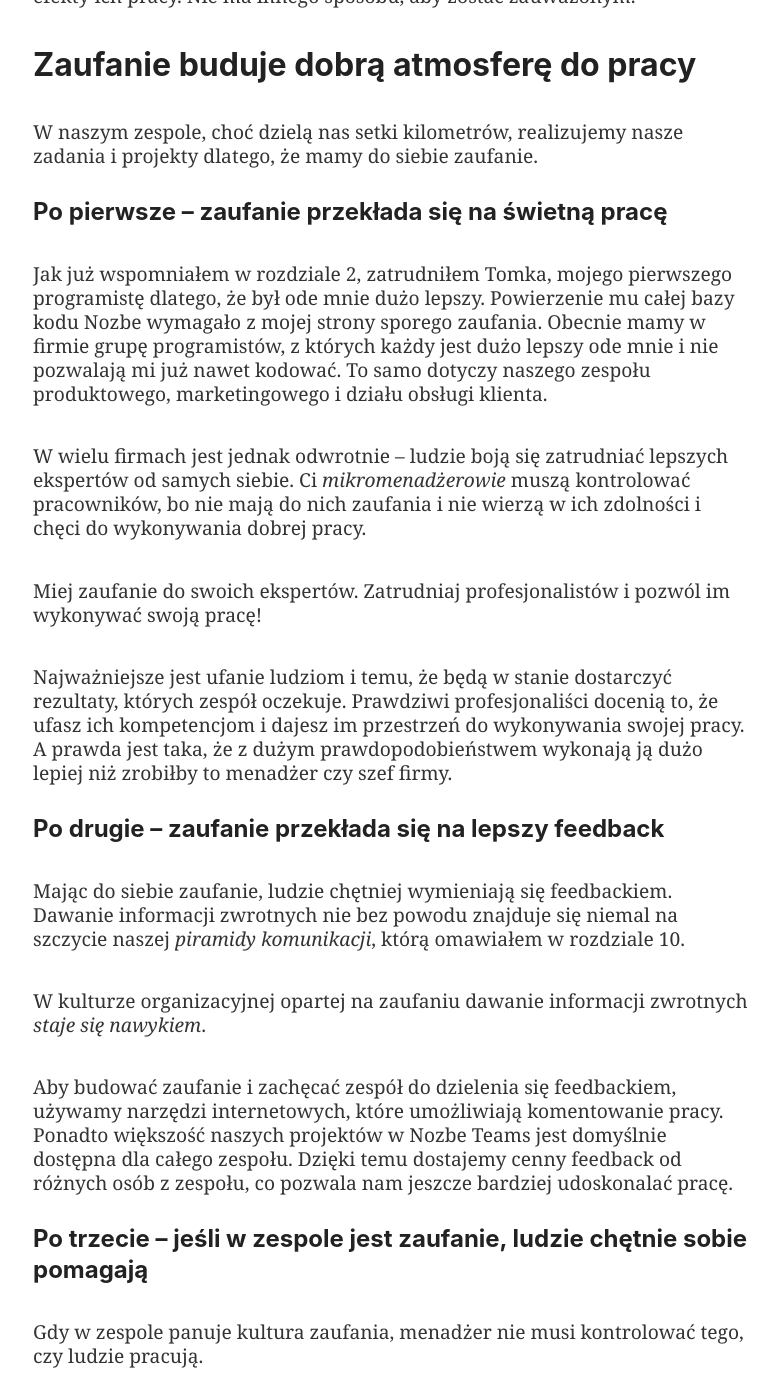
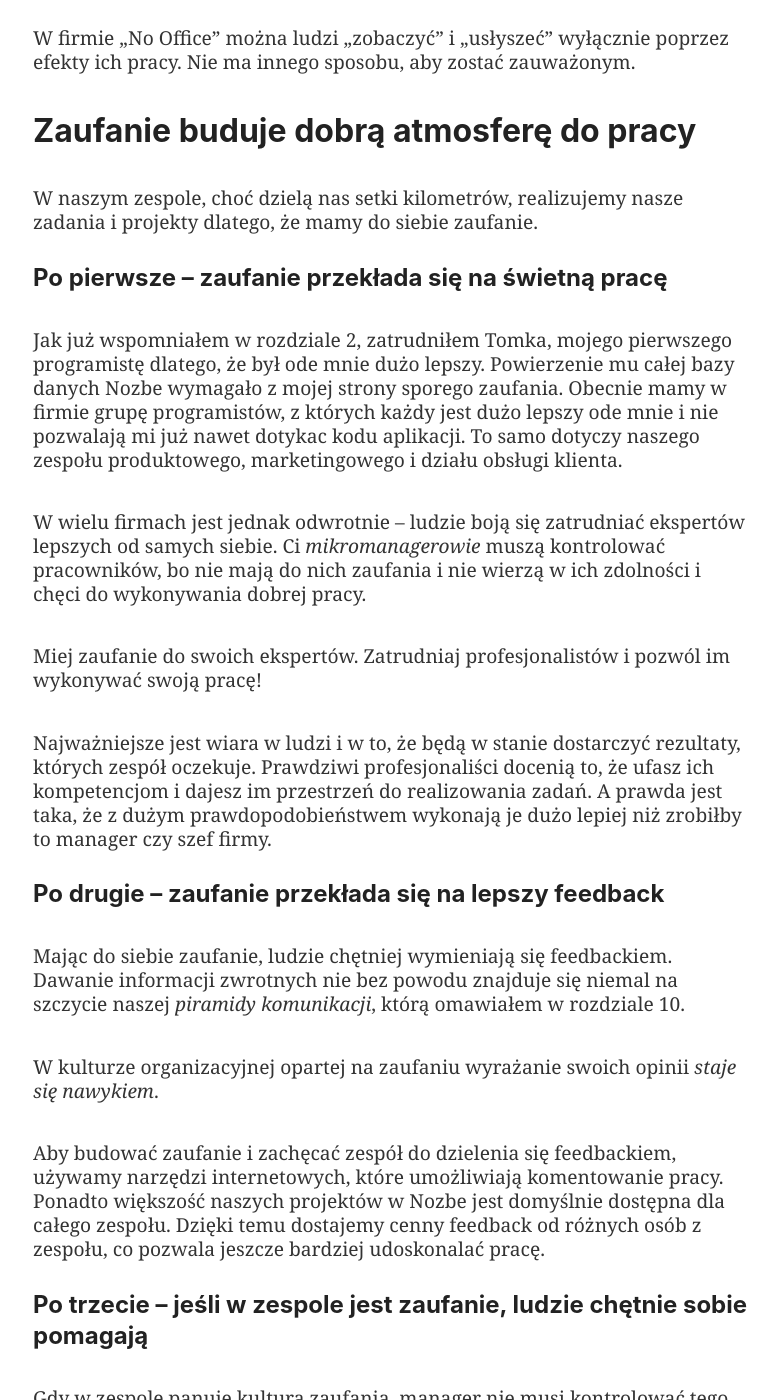
Before and after one commit to Nozbe/NoOffice.org, a Jekyll site: the page built from _pl/trust.md, in a window 1280 px wide and 1400 px high, scrolled down 3551 px. Shown: the whole window, without its empty margins (247-1024 px from the left). Built offline with Jekyll 4.4.1, drawn with Linux system fonts in a browser that asks for light colours; some of the changed text lies outside the part shown.

Commit message:
Update trust.md

```diff
--- a/_pl/trust.md
+++ b/_pl/trust.md
@@ -74,25 +74,25 @@ W naszym zespole, choć dzielą nas setki kilometrów, realizujemy nasze zadania
 
 ### Po pierwsze – zaufanie przekłada się na świetną pracę
 
-Jak już wspomniałem w rozdziale 2, zatrudniłem Tomka, mojego pierwszego programistę dlatego, że był ode mnie dużo lepszy. Powierzenie mu całej bazy kodu Nozbe wymagało z mojej strony sporego zaufania. Obecnie mamy w firmie grupę programistów, z których każdy jest dużo lepszy ode mnie i nie pozwalają mi już nawet kodować. To samo dotyczy naszego zespołu produktowego, marketingowego i działu obsługi klienta.
+Jak już wspomniałem w rozdziale 2, zatrudniłem Tomka, mojego pierwszego programistę dlatego, że był ode mnie dużo lepszy. Powierzenie mu całej bazy danych Nozbe wymagało z mojej strony sporego zaufania. Obecnie mamy w firmie grupę programistów, z których każdy jest dużo lepszy ode mnie i nie pozwalają mi już nawet dotykac kodu aplikacji. To samo dotyczy naszego zespołu produktowego, marketingowego i działu obsługi klienta.
 
-W wielu firmach jest jednak odwrotnie – ludzie boją się zatrudniać lepszych ekspertów od samych siebie. Ci *mikromenadżerowie* muszą kontrolować pracowników, bo nie mają do nich zaufania i nie wierzą w ich zdolności i chęci do wykonywania dobrej pracy.
+W wielu firmach jest jednak odwrotnie – ludzie boją się zatrudniać ekspertów lepszych od samych siebie. Ci *mikromanagerowie* muszą kontrolować pracowników, bo nie mają do nich zaufania i nie wierzą w ich zdolności i chęci do wykonywania dobrej pracy.
 
 Miej zaufanie do swoich ekspertów. Zatrudniaj profesjonalistów i pozwól im wykonywać swoją pracę!
 
-Najważniejsze jest ufanie ludziom i temu, że będą w stanie dostarczyć rezultaty, których zespół oczekuje. Prawdziwi profesjonaliści docenią to, że ufasz ich kompetencjom i dajesz im przestrzeń do wykonywania swojej pracy. A prawda jest taka, że z dużym prawdopodobieństwem wykonają ją dużo lepiej niż zrobiłby to menadżer czy szef firmy.
+Najważniejsze jest wiara w ludzi i w to, że będą w stanie dostarczyć rezultaty, których zespół oczekuje. Prawdziwi profesjonaliści docenią to, że ufasz ich kompetencjom i dajesz im przestrzeń do realizowania zadań. A prawda jest taka, że z dużym prawdopodobieństwem wykonają je dużo lepiej niż zrobiłby to manager czy szef firmy.
 
 ### Po drugie – zaufanie przekłada się na lepszy feedback
 
 Mając do siebie zaufanie, ludzie chętniej wymieniają się feedbackiem. Dawanie informacji zwrotnych nie bez powodu znajduje się niemal na szczycie naszej *piramidy komunikacji*, którą omawiałem w rozdziale 10.
 
-W kulturze organizacyjnej opartej na zaufaniu dawanie informacji zwrotnych *staje się nawykiem*.
+W kulturze organizacyjnej opartej na zaufaniu wyrażanie swoich opinii *staje się nawykiem*.
 
-Aby budować zaufanie i zachęcać zespół do dzielenia się feedbackiem, używamy narzędzi internetowych, które umożliwiają komentowanie pracy. Ponadto większość naszych projektów w Nozbe Teams jest domyślnie dostępna dla całego zespołu. Dzięki temu dostajemy cenny feedback od różnych osób z zespołu, co pozwala nam jeszcze bardziej udoskonalać pracę.
+Aby budować zaufanie i zachęcać zespół do dzielenia się feedbackiem, używamy narzędzi internetowych, które umożliwiają komentowanie pracy. Ponadto większość naszych projektów w Nozbe jest domyślnie dostępna dla całego zespołu. Dzięki temu dostajemy cenny feedback od różnych osób z zespołu, co pozwala jeszcze bardziej udoskonalać pracę.
 
 ### Po trzecie – jeśli w zespole jest zaufanie, ludzie chętnie sobie pomagają
 
-Gdy w zespole panuje kultura zaufania, menadżer nie musi kontrolować tego, czy ludzie pracują.
+Gdy w zespole panuje kultura zaufania, manager nie musi kontrolować tego, czy ludzie pracują.
 
 Jego rolą staje się *służenie i pomaganie* zespołowi.
 
```
Also changed, not shown: other parts of _pl/trust.md (+13 -13 lines).
